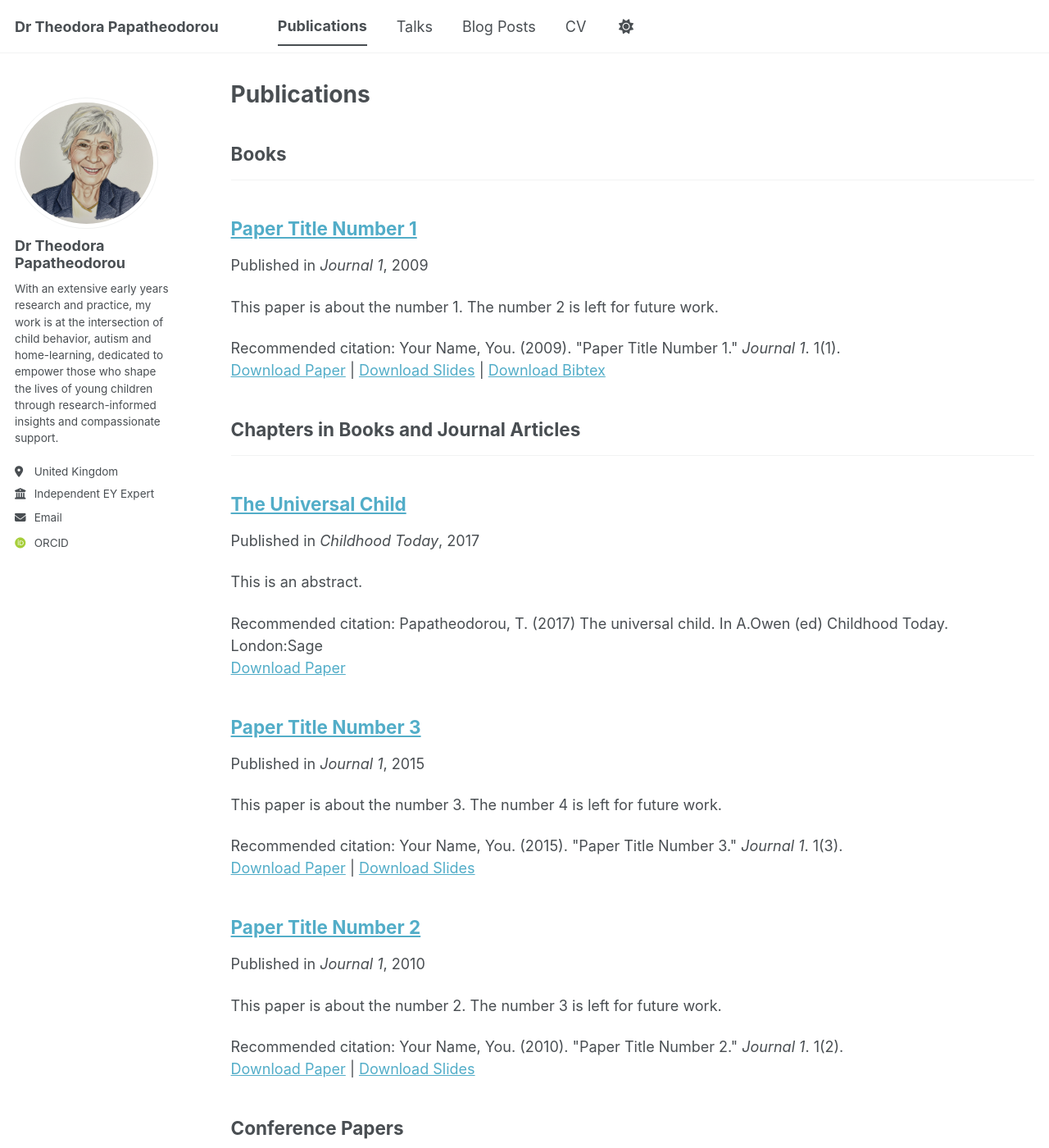
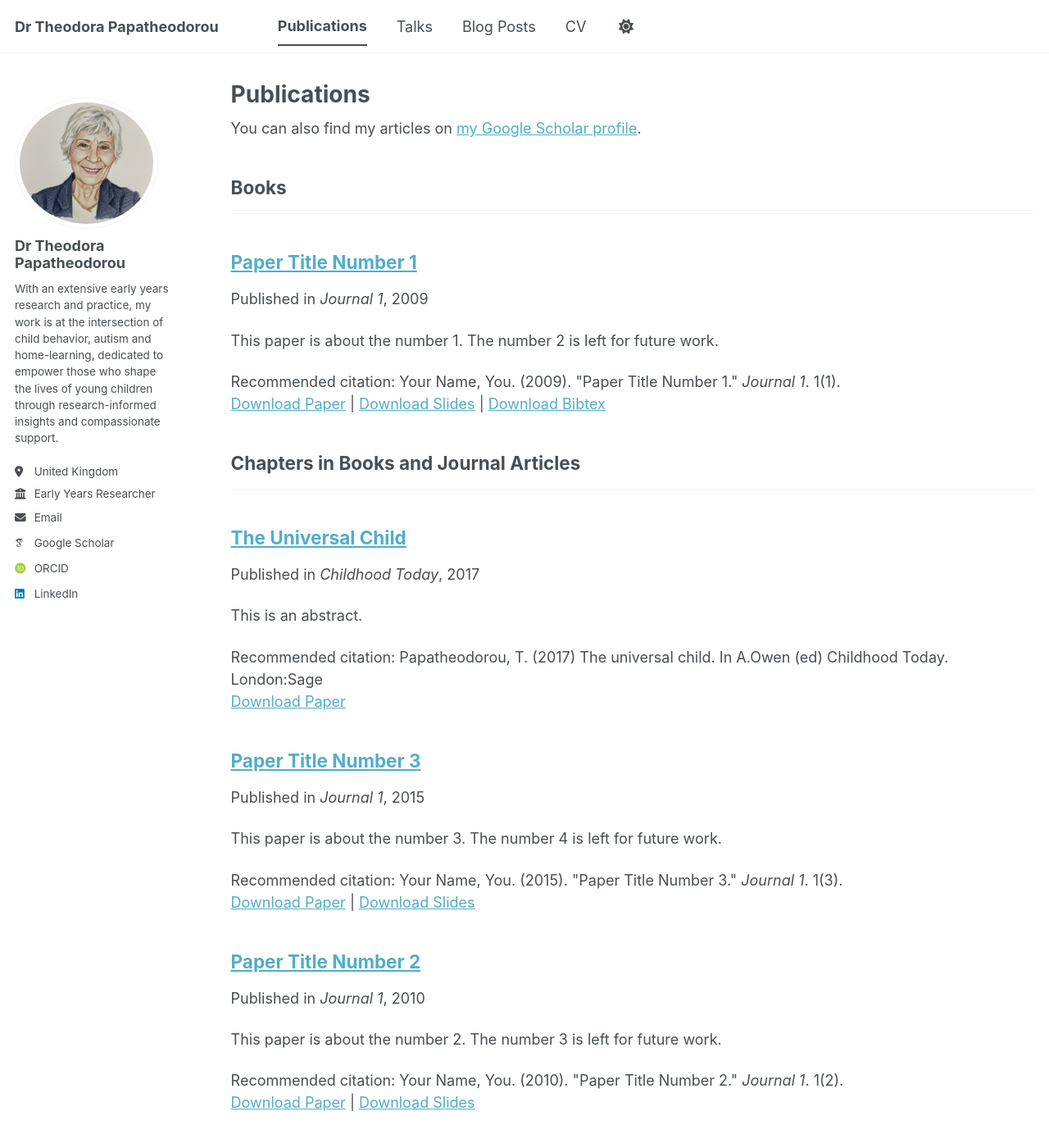
Before and after one commit to theodorapapatheodorou/theodorapapatheodorou.github.io, a Jekyll site: the page built from _pages/publications.html, in a window 1280 px wide and 1400 px high. Shown: the whole window at 82% size. Built offline with Jekyll 4.4.1, drawn with Linux system fonts in a browser that asks for light colours; some web fonts are replaced; a script bundle is joined from its source files by our own code; library files that are not in the unit come from our copies.

Commit message:
Update _config.yml

```diff
--- a/_config.yml
+++ b/_config.yml
@@ -28,14 +28,14 @@ author:
   pronouns         : # example: "she/her"
   bio              : "With an extensive early years research and practice, my work is at the intersection of child behavior, autism and home-learning, dedicated to empower  those who shape the lives of young children through research-informed insights and compassionate support."
   location         : "United Kingdom"
-  employer         : "Independent EY Expert"
+  employer         : "Early Years Researcher"
   uri              : # URL
   email            : "none@example.org"
 
   # Academic websites
   academia         : # URL
   arxiv            : # URL - Update with the correct link to your profile
-  googlescholar    : # "https://scholar.google.com/citations?user=PS_CX0AAAAAJ"
+  googlescholar    : "https://scholar.google.com/citations?hl=en&user=v7V3CicAAAAJ"
   inspire-hep      : # URL
   impactstory      : # URL
   orcid            : "https://orcid.org/0000-0003-1329-0847"
@@ -66,7 +66,7 @@ author:
   keybase          : # Username
   instagram        : # Username
   lastfm           : # Username
-  linkedin         : # Username
+  linkedin         : "https://www.linkedin.com/in/theodora-p-2577292a/"
   mastodon         : # URL
   medium           : # URL
   pinterest        : # Username
@@ -89,7 +89,7 @@ publication_category:
   chapters:
     title: 'Chapters in Books and Journal Articles'
   conferences:
-    title: 'Conference Papers'
+    title: 'Conferences'
 
 # Site Settings
 teaser                   :  # filename of teaser fallback teaser image placed in /images/ for social media previews
```
